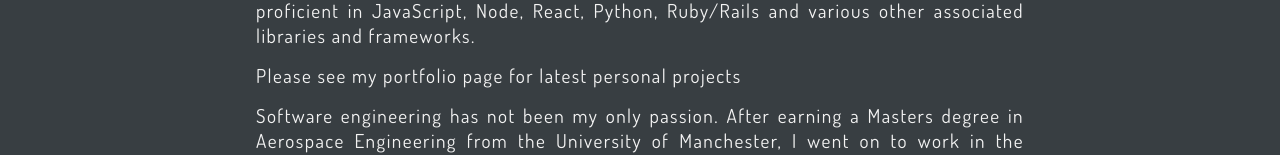
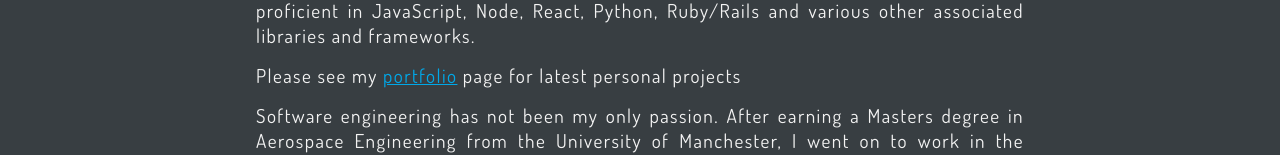
Before and after one commit to ajbacon/andrewbacon, a React (Create React App) app: page / in a window 1280 px wide. Shown: the part 264-419 px from the top of the page. Built offline with nearby package versions, Linux system fonts and the light colour scheme.

Commit message:
style: add link to portfolio in content

```diff
--- a/src/components/Home.css
+++ b/src/components/Home.css
@@ -36,6 +36,10 @@
   text-justify: distribute;
 }
 
+.content a {
+  color: #00A8E8;
+}
+
 @media (min-width: 49em) {
 
   .content {
--- a/src/components/Home.js
+++ b/src/components/Home.js
@@ -32,7 +32,13 @@ const Home = () => {
           Node, React, Python, Ruby/Rails and various other associated libraries
           and frameworks.
         </p>
-        <p>Please see my portfolio page for latest personal projects</p>
+        <p>
+          Please see my{' '}
+          <span>
+            <a href='/portfolio'>portfolio</a>
+          </span>{' '}
+          page for latest personal projects
+        </p>
         <p>
           Software engineering has not been my only passion. After earning a
           Masters degree in Aerospace Engineering from the University of
--- a/src/components/Portfolio.css
+++ b/src/components/Portfolio.css
@@ -58,6 +58,7 @@
   margin: 0px 15px
 }
 
+/* refactor the repetition here */
 .portfolio-tech-skills h3 {
   color: #00A8E8;
   letter-spacing: 0.1em;
@@ -87,8 +88,6 @@
   margin: 0;
   font-size: 1em;
 }
-
-
 
 .device-image {
   width: 100%
```
